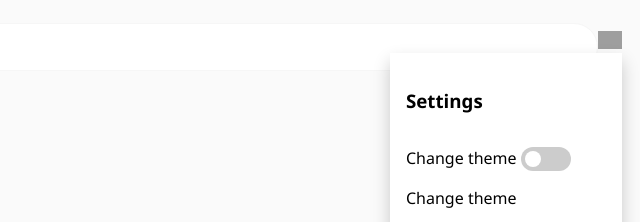
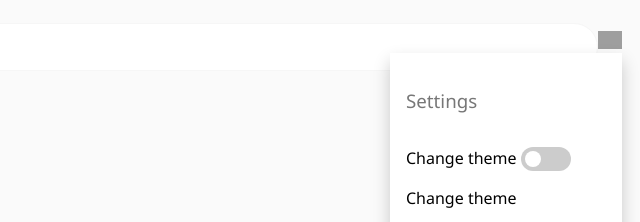
Before and after one commit to 666callmesometimes/favourites, a plain HTML site: page index.html in a window 1280 px wide. Both pictures are taken after a click on the button 1250 px from the left and 40 px from the top of the page. Shown: the top 222 px of the page, 640-1280 px from the left. Drawn offline with Linux system fonts and the light colour scheme; grey boxes are pictures that could not be loaded.

Commit message:
Update style.css

```diff
--- a/style.css
+++ b/style.css
@@ -112,7 +112,10 @@ button {
 .dark-mode .dropdown-content {
     background-color: #555;
 }
-
+.dropdown-menu h3{
+    color: #777;
+    font-weight: 500;
+}
 .wishlist {
     margin: 20px;
     padding: 10px;
```
